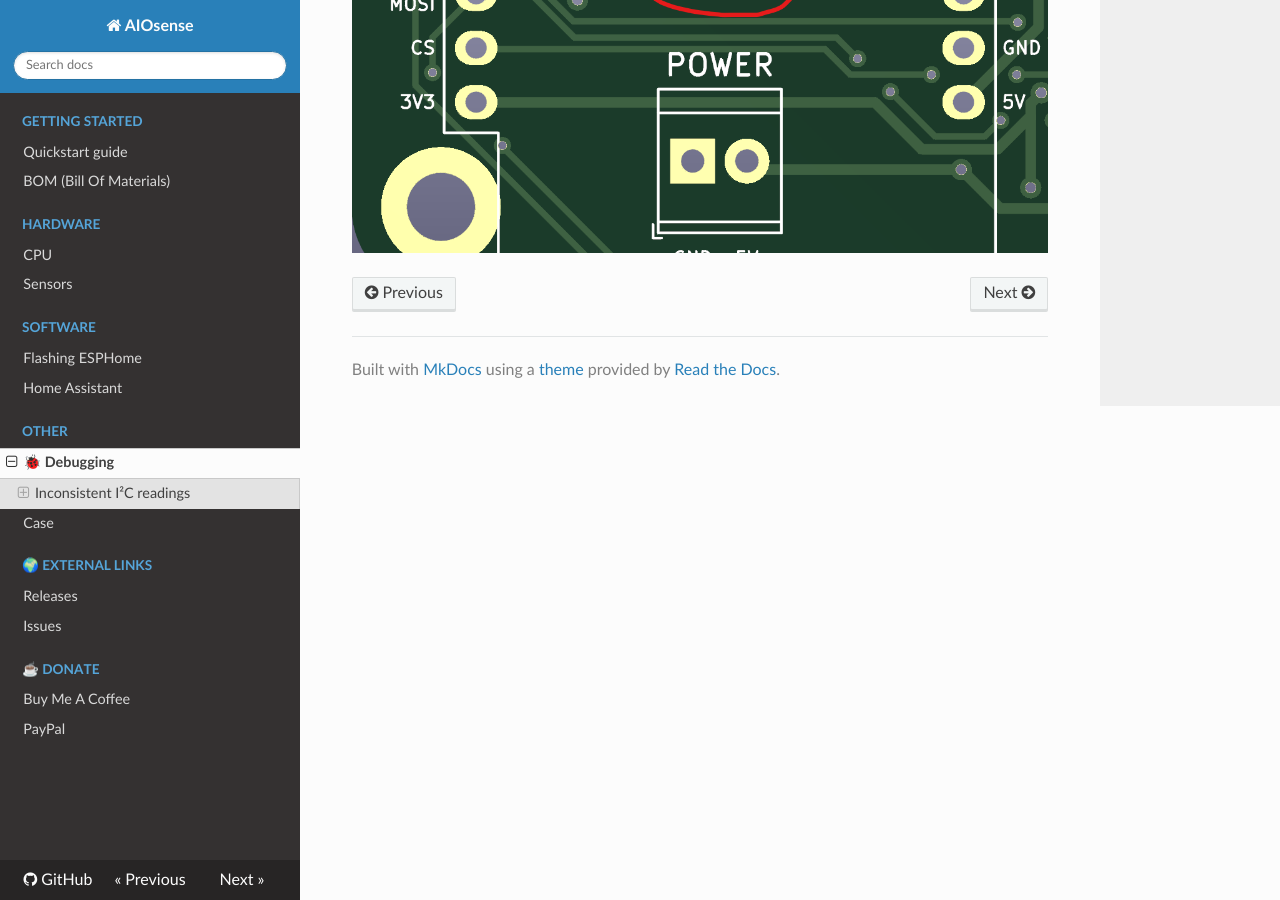
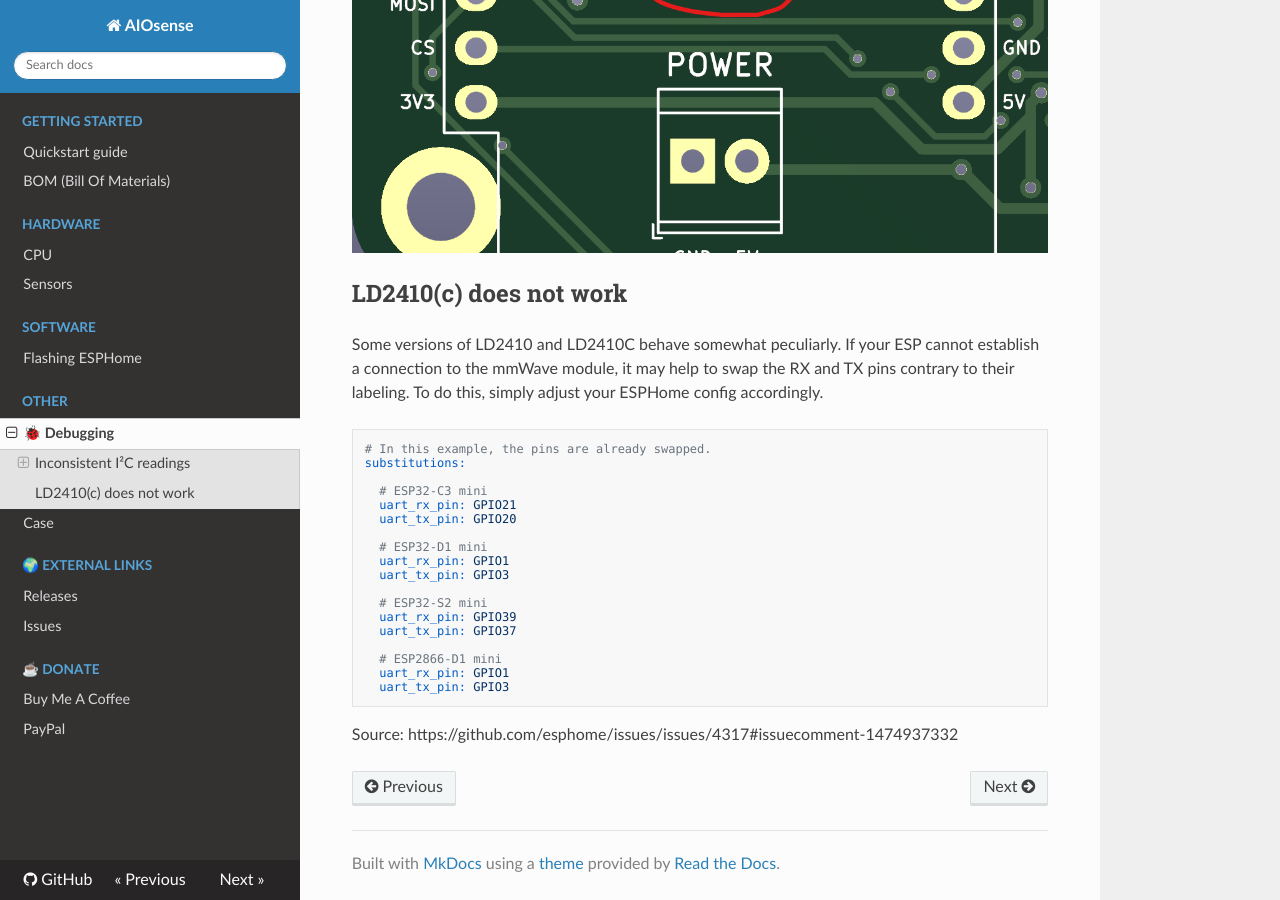
Before and after one commit to Schluggi/AIOsense, an MkDocs documentation site: the page built from docs/debugging.md, in a window 1280 px wide and 900 px high, scrolled down 1105 px. Built offline with MkDocs 1.6.1, drawn with Linux system fonts in a browser that asks for light colours; nearby versions of some CDN libraries.

Commit message:
swapping rx & tx (closes #97)

````diff
--- a/docs/debugging.md
+++ b/docs/debugging.md
@@ -4,7 +4,8 @@
 
 ### I²C frequency
 
-A first quick fix could be to choose a lower I²C frequency. In some cases this can already help to improve consistently
+A first quick fix could be to choose a lower I²C frequency. In some cases this
+can already help to improve consistently
 readings. You can do this by tweaking your yaml file and add a `frequency`.
 
 ```yaml
@@ -14,10 +15,43 @@
 
 ### Too many pull-up resistors ([#44](https://github.com/Schluggi/AIOsense/issues/44))
 
-We need I²C pull-up resistors to make I²C to work. But since every module has their own pull-ups, we're ending up with
-too many pull-ups which can resolve in bad readings. This normally only happens if you had soldered the two 4K7 Ohm
-resistors and using the BME-Module (not the SMD version) as well as the Light-Module.
+We need I²C pull-up resistors to make I²C to work. But since every module has
+their own pull-ups, we're ending up with
+too many pull-ups which can resolve in bad readings. This normally only happens
+if you had soldered the two 4K7 Ohm
+resistors and using the BME-Module (not the SMD version) as well as the
+Light-Module.
 
 The fix is easy: Remove both 4K7 Ohm resistors from the PCB.
 
 ![resistors.png.png](img/resistors.png)
+
+## LD2410(c) does not work
+
+Some versions of LD2410 and LD2410C behave somewhat peculiarly. If your ESP
+cannot establish a connection to the mmWave module, it may help to swap the RX
+and TX pins contrary to their labeling. To do this, simply adjust your ESPHome
+config accordingly.
+
+```yaml
+# In this example, the pins are already swapped.
+substitutions:
+
+  # ESP32-C3 mini
+  uart_rx_pin: GPIO21
+  uart_tx_pin: GPIO20
+
+  # ESP32-D1 mini
+  uart_rx_pin: GPIO1
+  uart_tx_pin: GPIO3
+
+  # ESP32-S2 mini
+  uart_rx_pin: GPIO39
+  uart_tx_pin: GPIO37
+
+  # ESP2866-D1 mini
+  uart_rx_pin: GPIO1
+  uart_tx_pin: GPIO3
+```
+
+Source: https://github.com/esphome/issues/issues/4317#issuecomment-1474937332
--- a/docs/nav.yml
+++ b/docs/nav.yml
@@ -10,7 +10,7 @@
 
   - Software:
       - Flashing ESPHome: flashing.md
-      - Home Assistant: homeassistant.md
+      #- Home Assistant: homeassistant.md
 
   - Other:
       - 🐞 Debugging: debugging.md
````
Also changed, not shown: 1 other file.
